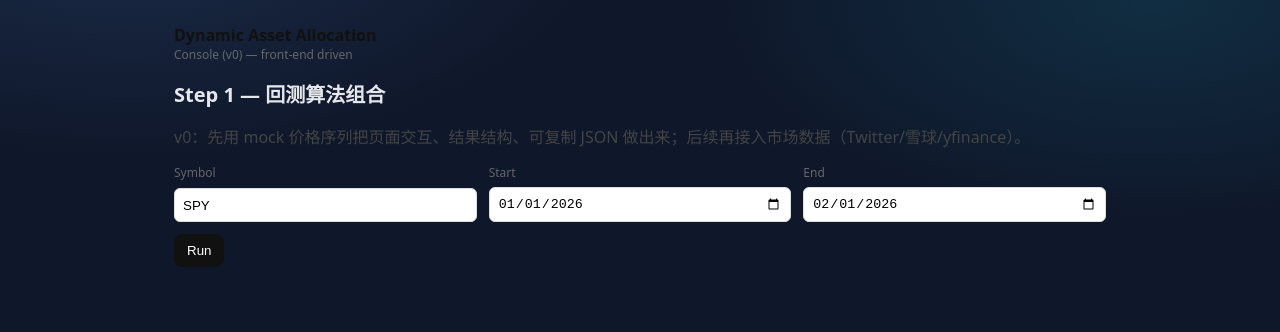
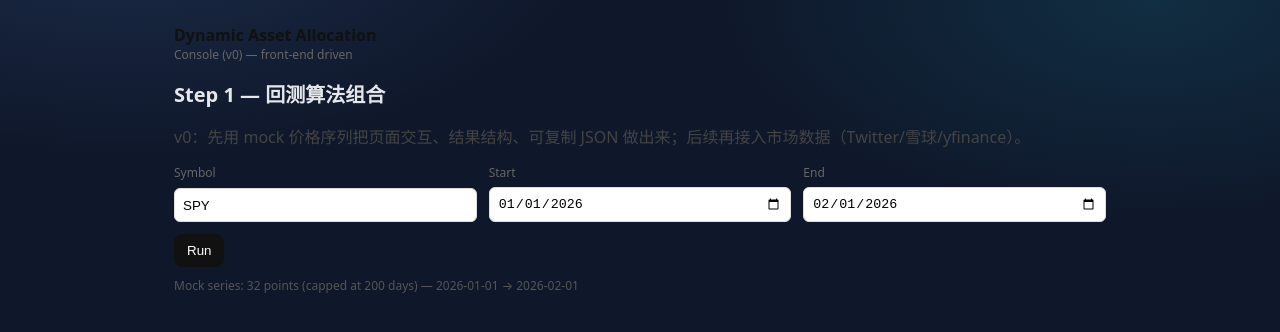
Before and after one commit to Jarvis-agent-bot/Dynamic-Asset-Allocation, a Next.js app: page /daa/step/1 in a window 1280 px wide. Shown: the top 332 px of the page. Built offline with nearby package versions, Linux system fonts and the light colour scheme.

Commit message:
ui: show mock series size + range on step1

```diff
--- a/app/daa/step/1/page.jsx
+++ b/app/daa/step/1/page.jsx
@@ -157,6 +157,10 @@ export default function Step1BacktestPage() {
         {!validationError && runError ? <span style={{ color: "#b00020", fontSize: 12 }}>Error: {runError}</span> : null}
       </div>
 
+      <div style={{ marginTop: 10, fontSize: 12, color: series.length ? "#555" : "#b00020" }} aria-live="polite">
+        Mock series: {series.length} points (capped at 200 days) — {start} → {end}
+      </div>
+
       {result ? (
         <div style={{ marginTop: 16, display: "grid", gridTemplateColumns: "1fr 1fr", gap: 12 }}>
           <section style={{ border: "1px solid #eee", borderRadius: 8, padding: 12 }}>
```
